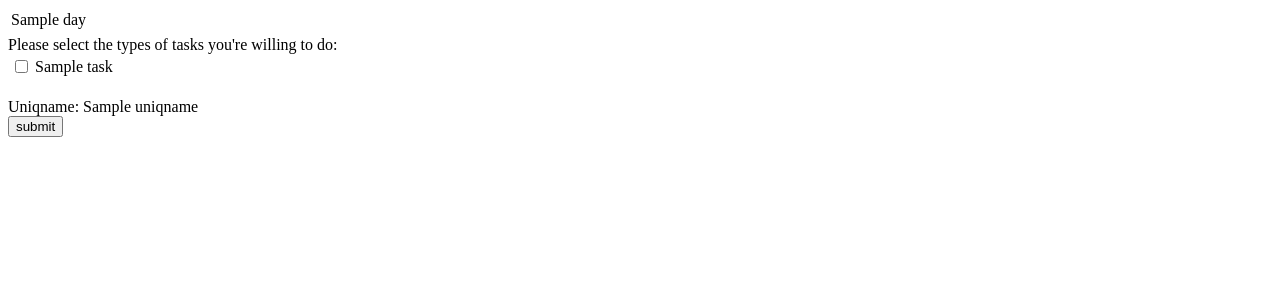
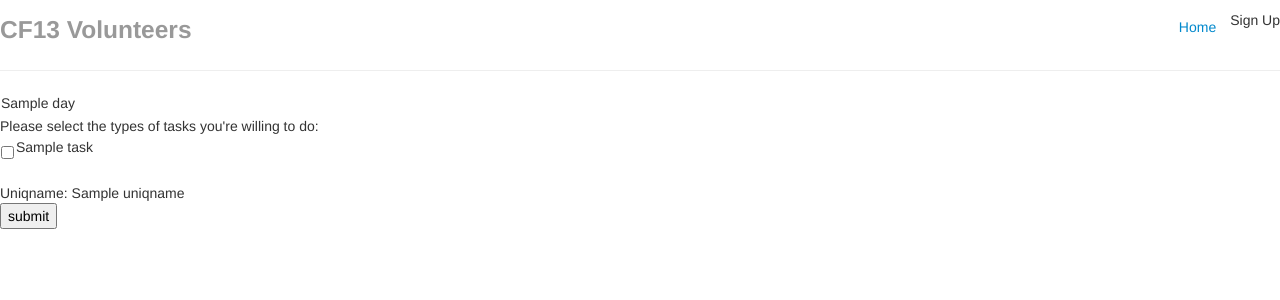
Before and after one commit to kylelady/volunteeromatic, a Flask app: template volunteeromatic/templates/index.html in a window 1280 px wide. Shown: the top 300 px of the page. Run offline with Flask 2, Linux system fonts and the light colour scheme; the template is opened without the code that fills it: most values are stand-ins (such as "Sample title", 1, 10 or a date in 2020).

Commit message:
shuffle files + more html work

```diff
--- a/volunteeromatic/templates/index.html
+++ b/volunteeromatic/templates/index.html
@@ -1,7 +1,9 @@
 <!DOCTYPE html>
 <html>
 <head>
-<title>Scheduler POC</title>
+<title>Career Fair 2013 Volunteer Sign-Up</title>
+<meta name="viewport" content="width=device-width, initial-scale=1.0">
+<link href="static/css/bootstrap.min.css" rel="stylesheet" media="screen">
 <style>
 .ok { background-color:green; }
 .notok { background-color: gray; }
@@ -58,6 +60,17 @@ function create_data() {
 </script>
 </head>
 <body onmouseup="down=false; dragMode=null;">
+<div class="container-narrow">
+
+<div class="masthead">
+	<ul class="nav nav-pills pull-right">
+		<li><a href="http://umcareerfair.org/">Home</a></li>
+		<li class="active">Sign Up</li>
+	</ul>
+	<h3 class="muted">CF13 Volunteers</h3>
+</div>
+<hr>
+
 <form method="post">
 <table class="schedule" id="sched_table">
 	<thead>
@@ -103,4 +116,5 @@ Please select the types of tasks you're willing to do:
 <input type="hidden" name="schedule_data" id="hidden_sched" value="" />
 <input type="submit" value="submit" onclick="create_data();"/>
 </form>
+</div>
 </body>
```
Also changed, not shown: volunteeromatic/static/css/bootstrap-responsive.css (renamed from volunteeromatic/static/bootstrap/css/bootstrap-responsive.css), volunteeromatic/static/css/bootstrap-responsive.min.css (renamed from volunteeromatic/static/bootstrap/css/bootstrap-responsive.min.css), volunteeromatic/static/css/bootstrap.css (renamed from volunteeromatic/static/bootstrap/css/bootstrap.css), volunteeromatic/static/css/bootstrap.min.css (renamed from volunteeromatic/static/bootstrap/css/bootstrap.min.css), volunteeromatic/static/img/glyphicons-halflings-white.png (renamed from volunteeromatic/static/bootstrap/img/glyphicons-halflings-white.png), volunteeromatic/static/img/glyphicons-halflings.png (renamed from volunteeromatic/static/bootstrap/img/glyphicons-halflings.png), volunteeromatic/static/js/bootstrap.js (renamed from volunteeromatic/static/bootstrap/js/bootstrap.js), volunteeromatic/static/js/bootstrap.min.js (renamed from volunteeromatic/static/bootstrap/js/bootstrap.min.js).
